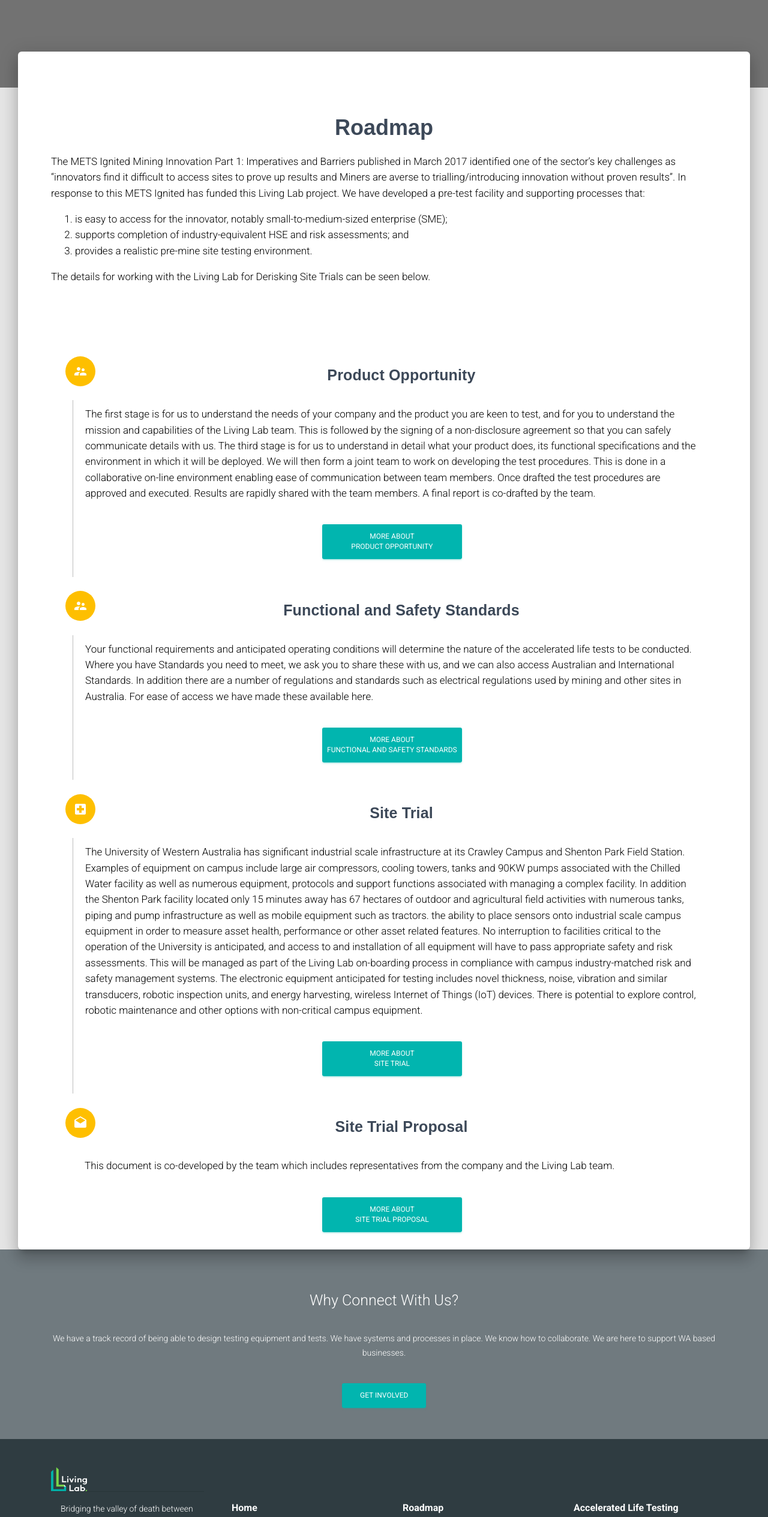
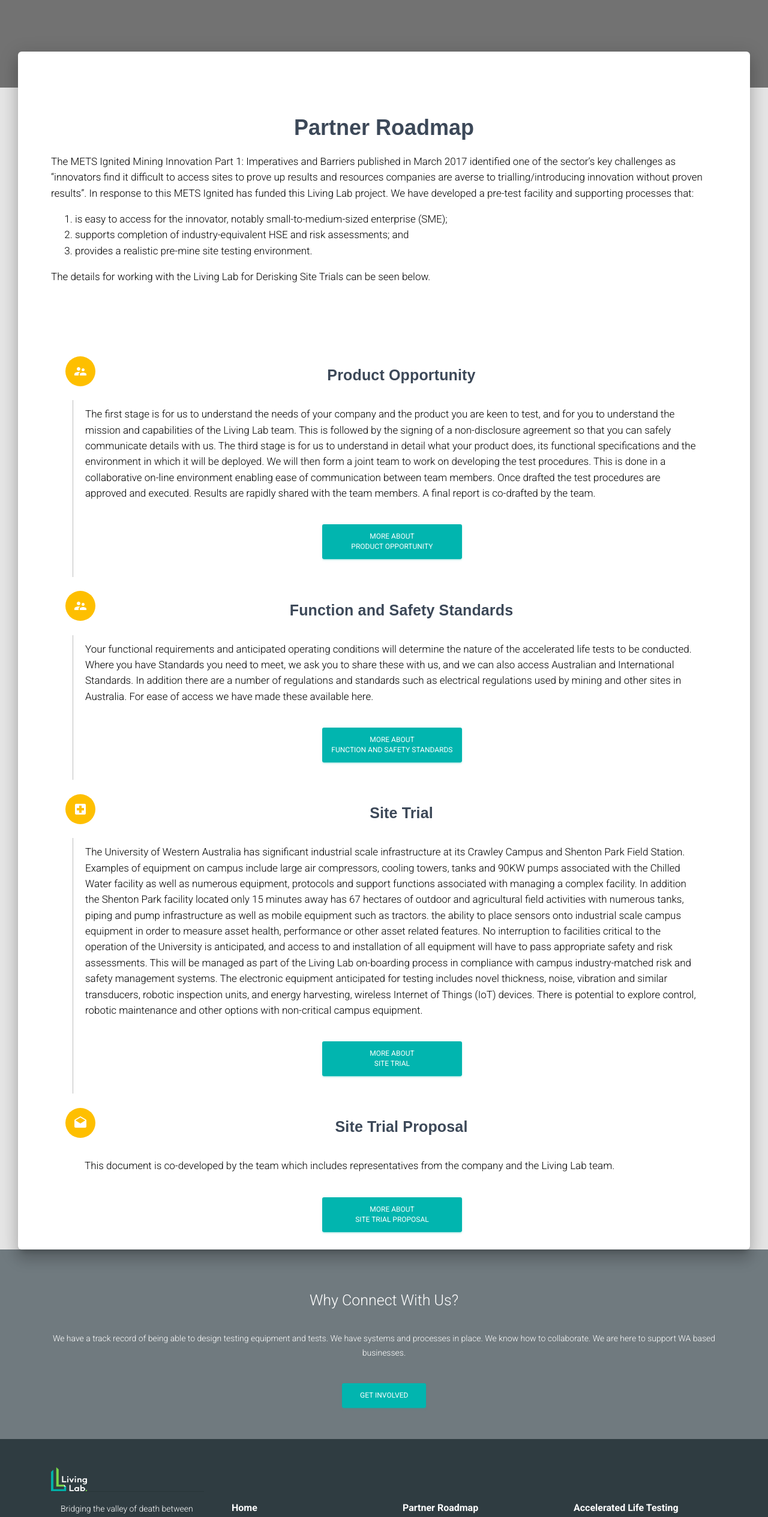
Before and after one commit to uwasystemhealth/livinglab-site-v3, a Next.js app: page /roadmap/derisking-site-trials in a window 1280 px wide. Shown: the part 234-2763 px from the top of the page at 60% size. Built offline with nearby package versions, Linux system fonts and the light colour scheme.

Commit message:
word search changes

```diff
--- a/components/Layout/Footer.js
+++ b/components/Layout/Footer.js
@@ -54,8 +54,8 @@ const Footer = (props) => {
 							<List>
 								<ListItem>
 									<p>
-										Bridging the valley of death between development and deployment for MEMS-IOT products through accelerated life testing
-										and derisking site trials.
+										Bridging the valley of death between development and deployment for MEMS-IOT products through Accelerated Life Testing
+										and Derisking Site Trials.
 									</p>
 								</ListItem>
 							</List>
@@ -101,7 +101,7 @@ const Footer = (props) => {
 						<GridItem md={3} sm={12}>
 							<List>
 								<ListItem>
-									<strong>Roadmap</strong>
+									<strong>Partner Roadmap</strong>
 								</ListItem>
 								<ListItem>
 									<Link href='/roadmap/accelerated-life-testing'>
--- a/data/Roadmap-AcceleratedLifeTesting.json
+++ b/data/Roadmap-AcceleratedLifeTesting.json
@@ -3,16 +3,16 @@
         "description": "The first stage is for us to understand the needs of your company and the product you are keen to test, and for you to understand the mission and capabilities of the Living Lab team. This is followed by the signing of a non-disclosure agreement so that you can safely communicate details with us. The third stage is for us to understand in detail what your product does, its functional specifications and the environment in which it will be deployed. We will then form a joint team to work on developing the test procedures. This is done in a collaborative on-line environment enabling ease of communication between team members. Once drafted the test procedures are approved and executed. Results are rapidly shared with the team members. A final report is co-drafted by the team. ",
         "requirements": [{
             "title": "Governance Checklist",
-            "content": "As a minimum your business requires the following: <ul><li>Business registration, ABN, bank account</li><li>Shareholders Agreement </li><li>Access to legal advice for contract review</li > < li >for contract review </li><li>Intellectual Property (IP) protection strategy</li > < li > Public Liability and Personal Indemnity Insurance < /li><li>Secure data storage and access protocols</li > < /ul>"
+            "content": "As a minimum your business requires the following: <ul><li>Business registration, ABN, bank account</li><li>Shareholders Agreement </li><li>Access to legal advice for contract review</li> <li>for contract review </li><li>Intellectual Property (IP) protection strategy</li> <li> Public Liability and Personal Indemnity Insurance </li><li>Secure data storage and access protocols</li> </ul>"
         }, {
             "title": "Product Checklist",
             "content": "<ul><li>Product specification documentation</li><li>Compliance with electrical, laser safety, fire and other Standards</li><li>Electrically tagged and tested, checked for Electromagnetic Field (EMF) vulnerability</li><li>Failure Modes and Effects Analysis(FMEA) (or similar product risk assessment process)</li><li>Instructions for installation, troubleshooting, resetting and removal</li><li>Multiple communications and data storage options</li><li>Contact instructions and processes</li><li>Bill of materials and accompanying MSDS</li></ul>"
         }, {
             "title": "Commercial Checklist",
-            "content": "<ul><li>What is the business model for the product? Is the product a physical product, data or a service? Is a license required?</li><li>Is there an return on investment (ROI) or valuation?</li><li>Is the business model a good fit for the specific trial site/ organization?</li><li>What does the METS require from the test? A case summarising trial outcomes can be an acceptable deliverable regardless of whether the test product is subsequently purchased.</li><li>Is there clear ownership of IP?</li><li>Who owns data generated by the trial/ product and what can be done with it?</li><li>What about indemnity? What about damage to the product?</li><li>How will the product integrate into the customers business? What management of change (MOC) is required to use the product in the customers business?</li></ul>"
+            "content": "<ul><li>What is the business model for the product? Is the product a physical product, data or a service? Is a license required?</li><li>Is there an return on investment (ROI) or valuation?</li><li>Is the business model a good fit for the specific trial site/ organization?</li><li>What does the METS require from the test? A case summarising trial outcomes can be an acceptable deliverable regardless of whether the test product is subsequently purchased.</li><li>Is there clear ownership of IP?</li><li>Who owns data generated by the trial/ product and what can be done with it?</li><li>What about indemnity? What about damage to the product?</li><li>How will the product integrate into the partners business? What management of change (MOC) is required to use the product in the partners business?</li></ul>"
         }]
     }, {
-        "title": "Functional and Safety Standards",
+        "title": "Function and Safety Standards",
         "description": "Your functional requirements and anticipated operating conditions will determine the nature of the accelerated life tests to be conducted. Where you have Standards you need to meet, we ask you to share these with us, and we can also access Australian and International Standards. In addition there are a number of regulations and standards such as electrical regulations used by mining and other sites in Australia. For ease of access we have made these available here.",
         "requirements": [{
                 "title": "Site Standards",
--- a/data/Roadmap-DeriskingSiteTrials.json
+++ b/data/Roadmap-DeriskingSiteTrials.json
@@ -3,16 +3,16 @@
         "description": "The first stage is for us to understand the needs of your company and the product you are keen to test, and for you to understand the mission and capabilities of the Living Lab team. This is followed by the signing of a non-disclosure agreement so that you can safely communicate details with us. The third stage is for us to understand in detail what your product does, its functional specifications and the environment in which it will be deployed. We will then form a joint team to work on developing the test procedures. This is done in a collaborative on-line environment enabling ease of communication between team members. Once drafted the test procedures are approved and executed. Results are rapidly shared with the team members. A final report is co-drafted by the team. ",
         "requirements": [{
             "title": "Governance Checklist",
-            "content": "As a minimum your business requires the following: <ul><li>Business registration, ABN, bank account</li><li>Shareholders Agreement </li><li>Access to legal advice for contract review</li > < li >for contract review </li><li>Intellectual Property (IP) protection strategy</li > < li > Public Liability and Personal Indemnity Insurance < /li><li>Secure data storage and access protocols</li > < /ul>"
+            "content": "As a minimum your business requires the following: <ul><li>Business registration, ABN, bank account</li><li>Shareholders Agreement </li><li>Access to legal advice for contract review</li> <li>for contract review </li><li>Intellectual Property (IP) protection strategy</li> <li> Public Liability and Personal Indemnity Insurance </li><li>Secure data storage and access protocols</li> </ul>"
         }, {
             "title": "Product Checklist",
             "content": "<ul><li>Product specification documentation</li><li>Compliance with electrical, laser safety, fire and other Standards</li><li>Electrically tagged and tested, checked for Electromagnetic Field (EMF) vulnerability</li><li>Failure Modes and Effects Analysis(FMEA) (or similar product risk assessment process)</li><li>Instructions for installation, troubleshooting, resetting and removal</li><li>Multiple communications and data storage options</li><li>Contact instructions and processes</li><li>Bill of materials and accompanying MSDS</li></ul>"
         }, {
             "title": "Commercial Checklist",
-            "content": "<ul><li>What is the business model for the product? Is the product a physical product, data or a service? Is a license required?</li><li>Is there an return on investment (ROI) or valuation?</li><li>Is the business model a good fit for the specific trial site/ organization?</li><li>What does the METS require from the test? A case summarising trial outcomes can be an acceptable deliverable regardless of whether the test product is subsequently purchased.</li><li>Is there clear ownership of IP?</li><li>Who owns data generated by the trial/ product and what can be done with it?</li><li>What about indemnity? What about damage to the product?</li><li>How will the product integrate into the customers business? What management of change (MOC) is required to use the product in the customers business?</li></ul>"
+            "content": "<ul><li>What is the business model for the product? Is the product a physical product, data or a service? Is a license required?</li><li>Is there an return on investment (ROI) or valuation?</li><li>Is the business model a good fit for the specific trial site/ organization?</li><li>What does the METS require from the test? A case summarising trial outcomes can be an acceptable deliverable regardless of whether the test product is subsequently purchased.</li><li>Is there clear ownership of IP?</li><li>Who owns data generated by the trial/ product and what can be done with it?</li><li>What about indemnity? What about damage to the product?</li><li>How will the product integrate into the partners business? What management of change (MOC) is required to use the product in the partners business?</li></ul>"
         }]
     }, {
-        "title": "Functional and Safety Standards",
+        "title": "Function and Safety Standards",
         "description": "Your functional requirements and anticipated operating conditions will determine the nature of the accelerated life tests to be conducted. Where you have Standards you need to meet, we ask you to share these with us, and we can also access Australian and International Standards. In addition there are a number of regulations and standards such as electrical regulations used by mining and other sites in Australia. For ease of access we have made these available here. ",
         "requirements": [{
                 "title": "Site Standards",
--- a/pages-sections/AboutPage-Sections/AboutLivingLab.js
+++ b/pages-sections/AboutPage-Sections/AboutLivingLab.js
@@ -37,7 +37,7 @@ const AboutLivingLab = () => {
 					</h5>
 					<h5 className={classes.description}>To date the LivingLab@UWA team has delivered the following: </h5>
 					<ul className={classes.description}>
-						<li> UV, vibration and IP reliability assessment for MEMS-IOT device for major mining company.</li>
+						<li> UV, vibration and IP reliability assessment for MEMS-IOT device for major resources company.</li>
 						<li> Performance testing of wireless MEMS-IOT vibration unit developed at UWA on rotating equipment</li>
 						<li>
 							Understanding of how to access the asset registers for university infrastructure equipment and test equipment held by
@@ -47,7 +47,7 @@ const AboutLivingLab = () => {
 						<li>
 							Procedures for testing for UV, vibration, IP and EMC reliability to improve reliability and derisk certification testing.
 						</li>
-						<li>A set of checklists, co-developed with mining and METS companies, for mine site trial</li>
+						<li>A set of checklists, co-developed with resources and METS companies, for mine site trial</li>
 					</ul>
 				</GridItem>
 				<GridItem xs={12} sm={12} md={4}>
--- a/pages-sections/HomePage-Sections/AcceleratedLifeTesting.js
+++ b/pages-sections/HomePage-Sections/AcceleratedLifeTesting.js
@@ -37,7 +37,7 @@ const HomepageALT = () => {
 							More About <br /> Accelerated Life Testing Equipment
 						</Button>
 						<Button color='success' href='/roadmap/accelerated-life-testing'>
-							More About <br /> Accelerated Life Testing Roadmap
+							More About <br /> Accelerated Life Testing Partner Roadmap
 						</Button>
 					</GridContainer>
 				</GridItem>
--- a/pages-sections/accelerated-life-testing/AcceleratedLifeTesting-Sections/Testings.js
+++ b/pages-sections/accelerated-life-testing/AcceleratedLifeTesting-Sections/Testings.js
@@ -48,7 +48,7 @@ const Testings = ({ closeLink = '/accelerated-life-testing' }) => {
 			<div className={classes.section}>
 				<h2 className={classes.title}>Equipment Available</h2>
 				<h5 className={classes.description}>
-					The boxes below describe the accelerated life testing facilities we have available. However if you have tests that need equipment
+					The boxes below describe the Accelerated Life Testing facilities we have available. However if you have tests that need equipment
 					not described below, please talk to us.
 				</h5>
 				<GridContainer>
@@ -75,7 +75,7 @@ export const MoreAboutPathway = () => {
 		<div className={classes.section}>
 			<GridContainer justify='center' alignItems='center'>
 				<Button color='success' href='/roadmap/accelerated-life-testing'>
-					More About The Roadmap
+					More About The Partner Roadmap
 				</Button>
 			</GridContainer>
 		</div>
--- a/pages-sections/roadmap/RoadmapMainPage-Sections/ALTDescription.js
+++ b/pages-sections/roadmap/RoadmapMainPage-Sections/ALTDescription.js
@@ -15,8 +15,8 @@ const ALTDescription = () => {
 		<div className={classes.section}>
 			<h2 className={classes.title}>What is it?</h2>
 			<h5 className={classes.description}>
-				The Accelerated Life Testing (ALT) roadmap is a comprehensive testing plan that asseses your product from design intent through to
-				final test results report.
+				The Accelerated Life Testing (ALT) partner roadmap is a comprehensive testing plan that asseses your product from design intent
+				through to final test results report.
 			</h5>
 			<h5 className={classes.description}>
 				The first stage is for us to understand the needs of your company and the product you would like to test, and for you to understand
--- a/pages-sections/roadmap/RoadmapMainPage-Sections/DSTDescription.js
+++ b/pages-sections/roadmap/RoadmapMainPage-Sections/DSTDescription.js
@@ -11,12 +11,12 @@ const DSTDescription = () => {
 	const classes = useStyles();
 	return (
 		<div className={classes.section}>
-			<h2 className={classes.title}>Roadmap</h2>
+			<h2 className={classes.title}>Partner Roadmap</h2>
 			<h5 className={classes.description}>
 				The METS Ignited Mining Innovation Part 1: Imperatives and Barriers published in March 2017 identified one of the sector’s key
-				challenges as “innovators find it difficult to access sites to prove up results and Miners are averse to trialling/introducing
-				innovation without proven results”. In response to this METS Ignited has funded this Living Lab project. We have developed a
-				pre-test facility and supporting processes that:
+				challenges as “innovators find it difficult to access sites to prove up results and resources companies are averse to
+				trialling/introducing innovation without proven results”. In response to this METS Ignited has funded this Living Lab project. We
+				have developed a pre-test facility and supporting processes that:
 				<ol>
 					<li>is easy to access for the innovator, notably small-to-medium-sized enterprise (SME);</li>
 					<li>supports completion of industry-equivalent HSE and risk assessments; and </li>
--- a/pages-sections/roadmap/RoadmapMainPage-Sections/RoadmapsCard.js
+++ b/pages-sections/roadmap/RoadmapMainPage-Sections/RoadmapsCard.js
@@ -37,7 +37,7 @@ const RoadmapsCard = () => {
 			Icon: Timer,
 			title: 'Accelerated Life Testing',
 			description:
-				'The METS Ignited Mining Innovation Part 1: Imperatives and Barriers published in March 2017 identified one of the sector’s key challenges as “innovators find it difficult to access sites to prove up results and Miners are averse to trialling/introducing innovation without proven results”. In response to this METS Ignited has funded this Living Lab project. We have developed apre-test facility and supporting processes that:<ol>	<li>is easy to access for the innovator, notably small-to-medium-sized enterprise (SME);</li>	<li>supports completion of industry-equivalent HSE and risk assessments; and </li>	<li>provides a realistic pre-mine site testing environment. </li></ol>',
+				'The METS Ignited Mining Innovation Part 1: Imperatives and Barriers published in March 2017 identified one of the sector’s key challenges as “innovators find it difficult to access sites to prove up results and resources companies are averse to trialling/introducing innovation without proven results”. In response to this METS Ignited has funded this Living Lab project. We have developed apre-test facility and supporting processes that:<ol>	<li>is easy to access for the innovator, notably small-to-medium-sized enterprise (SME);</li>	<li>supports completion of industry-equivalent HSE and risk assessments; and </li>	<li>provides a realistic pre-mine site testing environment. </li></ol>',
 			pathway: ALT_PATHWAY,
 		},
 		{
```
Also changed, not shown: pages-sections/HomePage-Sections/DeriskingSiteTrials.js (+4 -4 lines).
